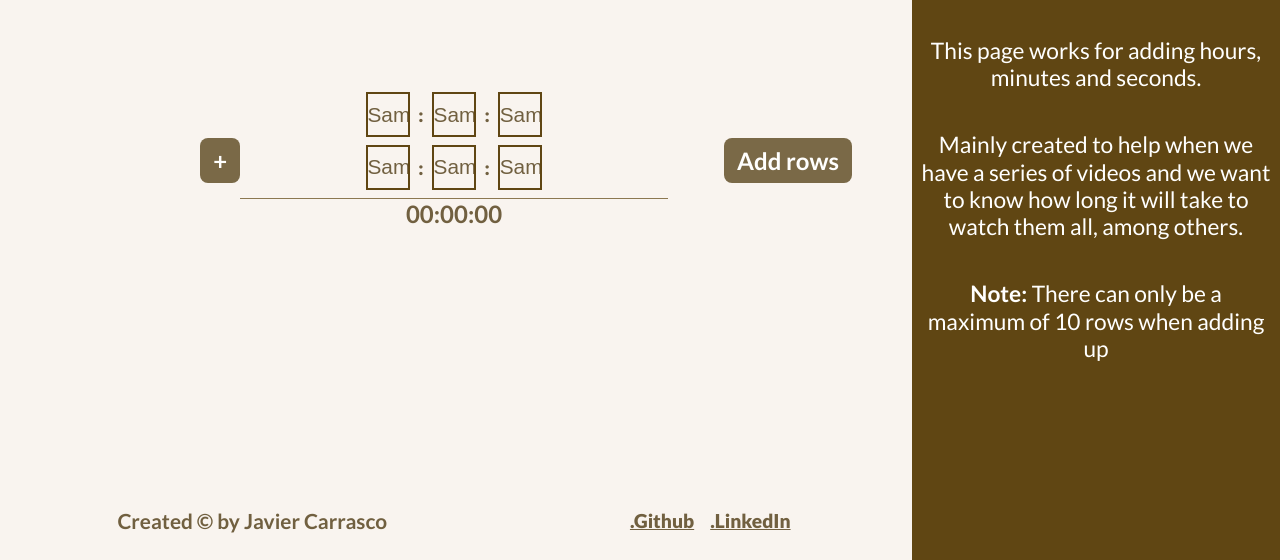
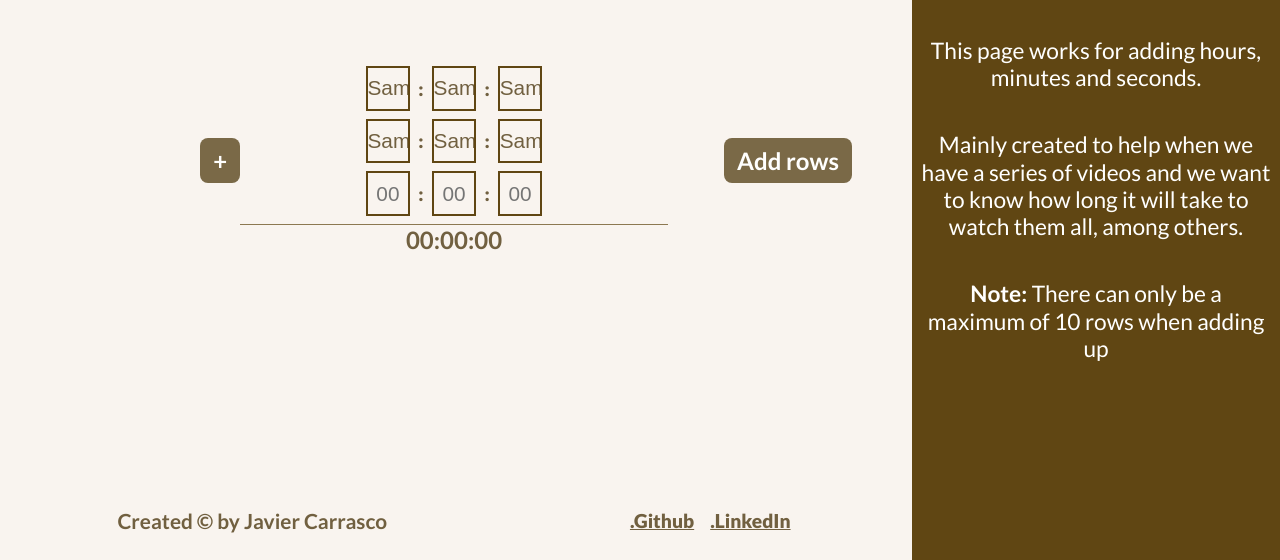
Before and after one commit to JavierCarrasco08/add-time, a website built with Vite: page index.html in a window 1280 px wide. Both pictures are taken after typing "Sample", "Sample", "Sample", "Sample", "Sample", "Sample" into the empty fields and a click on the button "Add rows". Shown: the part 240-800 px from the top of the page. Built offline with nearby package versions, Linux system fonts and the light colour scheme.

Commit message:
feat: Adding the ability to add more rows

```diff
--- a/index.html
+++ b/index.html
@@ -47,7 +47,7 @@
         </div>
         <div class="calculate__op">
           <div class="calculate__inp">
-            <div class="calculate__groupt">
+            <div class="calculate__groups">
               <input
                 type="text"
                 class="calculate__input hour"
@@ -68,7 +68,7 @@
                 autocomplete="off"
                 maxlength="2" />
             </div>
-            <div class="calculate__groupt">
+            <div class="calculate__groups">
               <input
                 type="text"
                 class="calculate__input hour"
--- a/src/main.ts
+++ b/src/main.ts
@@ -1,8 +1,40 @@
 const $buttonSum = document.querySelector(".sum") as HTMLButtonElement;
+const $buttonAddGroupInputs = document.querySelector(
+  ".add"
+) as HTMLButtonElement;
+const $calculateOpInputs = document.querySelector(".calculate__inp");
 const $paragraphResult = document.querySelector(
   ".calculate__result"
 ) as HTMLParagraphElement;
-
+$buttonAddGroupInputs.addEventListener("pointerdown", () => {
+  if ($calculateOpInputs) {
+    const $div: HTMLDivElement = document.createElement("div");
+    $div.classList.add("calculate__groups");
+    $div.innerHTML += `<input
+                type="text"
+                class="calculate__input hour"
+                maxlength="2"
+                autocomplete="off"
+                placeholder="00" /><span>:</span
+              ><input
+                type="text"
+                class="calculate__input min"
+                placeholder="00"
+                autocomplete="off"
+                maxlength="2" />
+              <span>:</span>
+              <input
+                type="text"
+                class="calculate__input second"
+                placeholder="00"
+                autocomplete="off"
+                maxlength="2" />`;
+    if ($calculateOpInputs.children.length >= 10) {
+      return false;
+    }
+    $calculateOpInputs.append($div);
+  }
+});
 $buttonSum.addEventListener("pointerdown", () => {
   const hours: number = selector(".hour").reduce(
     (previousValue: number, currentValue: number) => {
--- a/src/style.css
+++ b/src/style.css
@@ -113,7 +113,7 @@ body {
   text-align: center;
   font-weight: 700;
 }
-.calculate__groupt {
+.calculate__groups {
   display: flex;
   align-items: center;
   justify-content: center;
```
